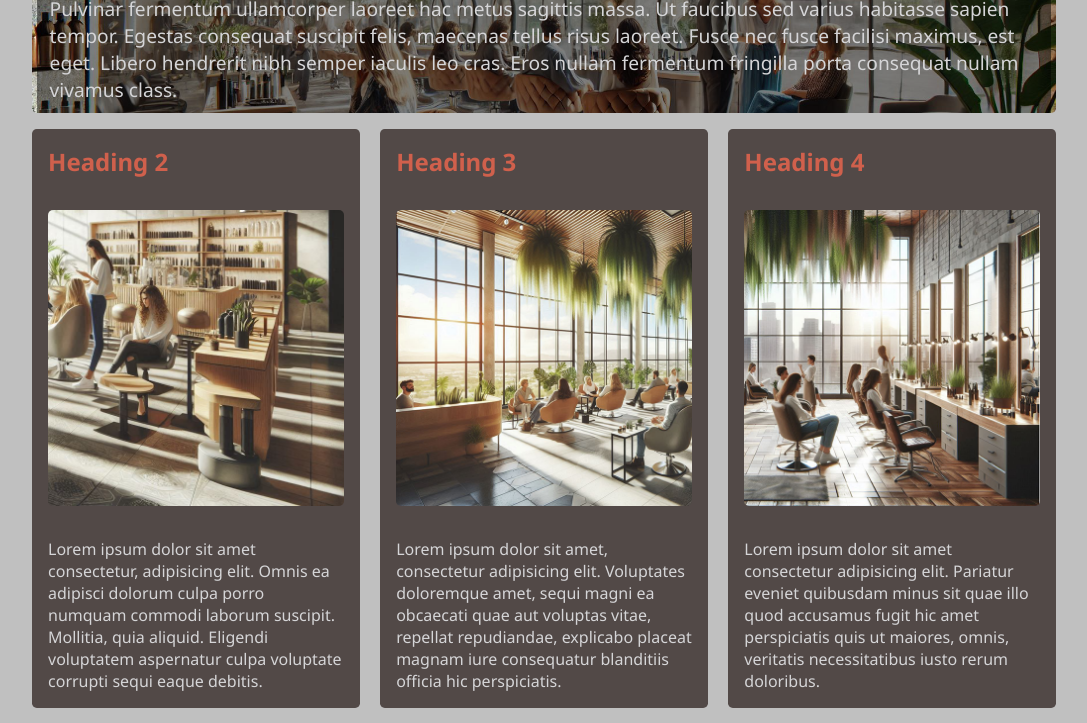
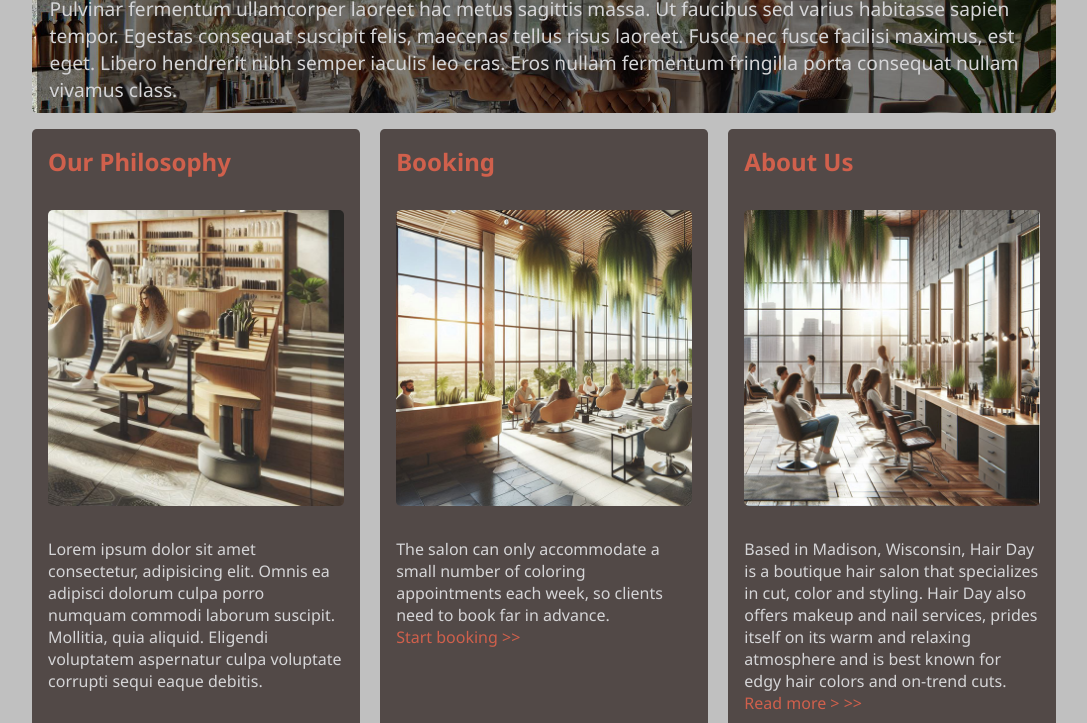
Before and after one commit to rammelion/hairday, a plain HTML site: page index.html in a window 1280 px wide. Shown: the part 567-1290 px from the top of the page, without its empty margins (96-1183 px from the left). Drawn offline with Linux system fonts and the light colour scheme.

Commit message:
redefined

```diff
--- a/css/styles.css
+++ b/css/styles.css
@@ -20,6 +20,16 @@ h2 {
     margin-bottom: .4rem;
     font-size: x-large;
     color: #d0604c;
+}
+
+a {
+    color: #d0604c;
+    text-decoration: none;
+}
+
+a:hover {
+
+    color: #d5d5d7;
 }
 
 header, nav, main, footer {
@@ -67,6 +77,10 @@ nav li a {
     font-size: 1.2rem;
     color: #f4e7b2;
     text-decoration: none;
+}
+
+nav li a:hover {
+    background-color: #d0604c;
 }
 
 nav li a.active{
--- a/index.html
+++ b/index.html
@@ -27,7 +27,7 @@
         <section id="hero">
             <article>
                 <div>
-                    <h1>Heading 1</h1>
+                    <h1>Our community</h1>
                     <p>
                         Dis lobortis aliquam; gravida torquent ligula gravida integer quis cubilia. Sociosqu bibendum vel nascetur turpis placerat penatibus aliquam commodo. Torquent faucibus fringilla et arcu vitae suspendisse faucibus. Pulvinar fermentum ullamcorper laoreet hac metus sagittis massa. Ut faucibus sed varius habitasse sapien tempor. Egestas consequat suscipit felis, maecenas tellus risus laoreet. Fusce nec fusce facilisi maximus, est eget. Libero hendrerit nibh semper iaculis leo cras. Eros nullam fermentum fringilla porta consequat nullam vivamus class.
                     </p>
@@ -36,7 +36,7 @@
         </section>
         <section id="articles">
             <article>
-                <h2>Heading 2</h2>
+                <h2>Our Philosophy</h2>
                 <div class="image-container">
                     <img src="pics/studio_1.png"/>
                 </div>
@@ -45,21 +45,24 @@
                 </p>
             </article>
             <article>
-                <h2>Heading 3</h2>
+                <h2>Booking</h2>
                 <div class="image-container">
                     <img src="pics/studio_2.png"/>
                 </div>
                 <p>
-                    Lorem ipsum dolor sit amet, consectetur adipisicing elit. Voluptates doloremque amet, sequi magni ea obcaecati quae aut voluptas vitae, repellat repudiandae, explicabo placeat magnam iure consequatur blanditiis officia hic perspiciatis.
-                </p></article>
+                    The salon can only accommodate a small number of coloring appointments each week, so clients need to book far in advance.
+                </p>
+                <a href="book.html">Start booking >></a>
+            </article>
             <article>
-                <h2>Heading 4</h2>
+                <h2>About Us</h2>
                 <div class="image-container">
                     <img src="pics/studio_3.png"/>
                 </div>
                 <p>
-                    Lorem ipsum dolor sit amet consectetur adipisicing elit. Pariatur eveniet quibusdam minus sit quae illo quod accusamus fugit hic amet perspiciatis quis ut maiores, omnis, veritatis necessitatibus iusto rerum doloribus.
+                    Based in Madison, Wisconsin, Hair Day is a boutique hair salon that specializes in cut, color and styling. Hair Day also offers makeup and nail services, prides itself on its warm and relaxing atmosphere and is best known for edgy hair colors and on-trend cuts.
                 </p>
+                <a href="book.html">Read more > >></a>
             </article>
         </section>
     </main>
```
